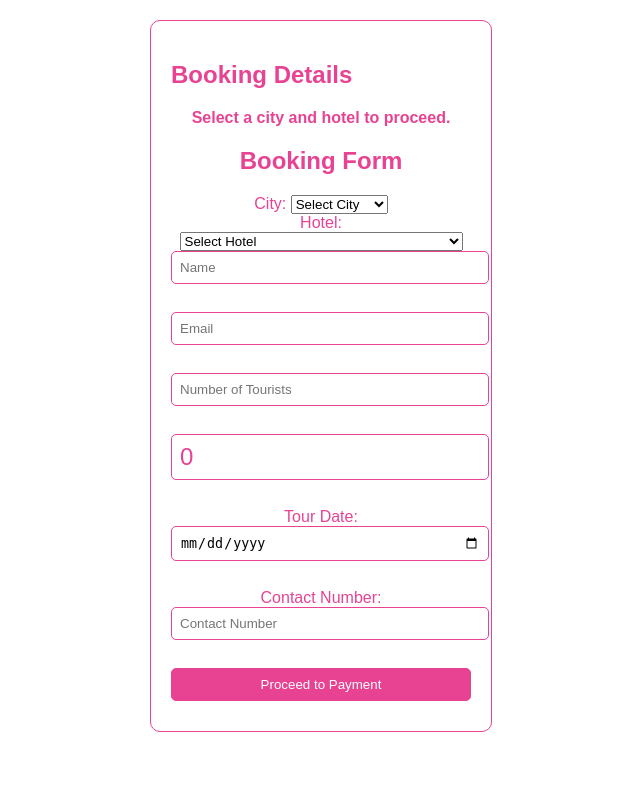
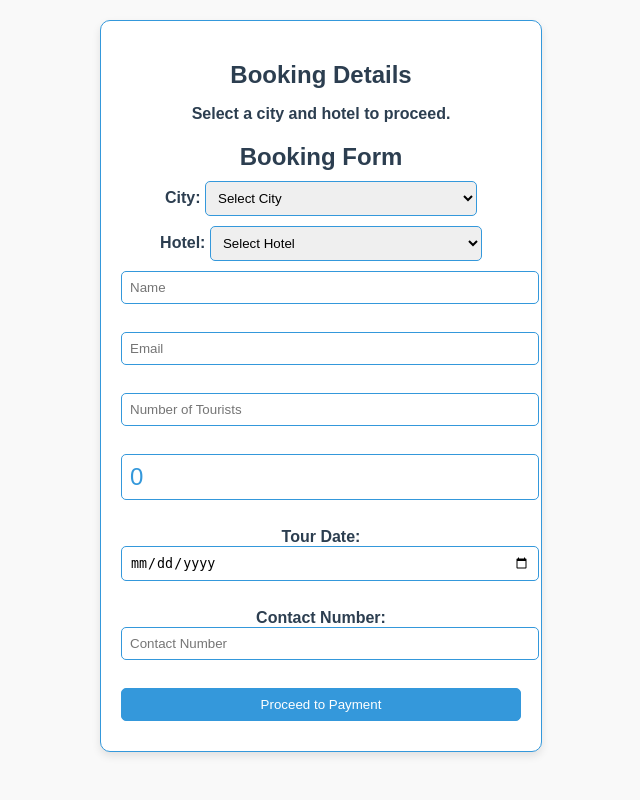
Before and after one commit to socolate12345/Travel-Booking-Website, a PHP site: page /booking.php in a window 1280 px wide. Shown: the whole page, without its empty margins (319-959 px from the left). Run offline with PHP 8.4, Linux system fonts and the light colour scheme; a user stored in the database is signed in; data comes from the database, SQL or seed files in the repository.

Commit message:
Add files via upload

```diff
--- a/css/booking.css
+++ b/css/booking.css
@@ -1,29 +1,65 @@
 /* Global Styles */
+.form-row {
+    display: flex;
+    justify-content: space-between;
+    align-items: center;
+    margin-bottom: 10px;
+}
+
+label, select {
+    box-sizing: border-box;
+}
+
+label {
+    width: 30%;
+    text-align: left;
+    font-weight: bold;
+}
+
+select {
+    width: 68%;
+    padding: 8px;
+    border: 1px solid #3498db;
+    border-radius: 5px;
+    margin-bottom: 10px;
+}
+.form-row {
+    display: flex;
+    justify-content: space-between;
+    align-items: center;
+    margin-bottom: 10px;
+}
+
 body {
-    background-color: #fff; /* White background */
-    color: #e84393; /* Pink text color */
+    background-color: #f9f9f9;
+    color: #2c3e50;
     font-family: Arial, sans-serif;
     margin: 0;
     padding: 0;
 }
 
 h2 {
-    color: #e84393; /* Pink color for headings */
+    color: #2c3e50;
+    text-align: center;
+    margin-bottom: 10px;
 }
 
 /* Card Container Styles */
 .card-container {
-    background-color: #fff; /* White background for the card */
-    border: 1px solid #e84393; /* Pink border */
+    background-color: #fff;
+    border: 1px solid #3498db;
     border-radius: 10px;
-    width: 300px; /* Adjust width as needed */
+    width: 90%;
+    max-width: 400px;
     margin: 20px auto;
     padding: 20px;
+    box-shadow: 0 4px 8px rgba(0, 0, 0, 0.1);
 }
 
 /* Form Styles */
 form {
     text-align: center;
+    margin-top: 10px;
 }
 
 input[type="text"],
@@ -36,7 +72,7 @@
     width: 100%;
     margin-bottom: 10px;
     padding: 8px;
-    border: 1px solid #e84393; /* Pink border */
+    border: 1px solid #3498db;
     border-radius: 5px;
 }
 
@@ -45,7 +81,8 @@
 input[type="date"]:focus,
 input[type="tel"]:focus,
 button:focus {
-    outline: none;
+    outline: 2px solid #5dade2;
+    outline-offset: 2px;
 }
 
 /* Cost Display Styles */
@@ -55,17 +92,17 @@
 }
 
 #calculatedCost {
-    color: #e84393; /* Pink text color for cost */
+    color: #3498db;
     font-size: 24px;
 }
 
 /* Button Styles */
 button {
-    background-color: #e84393; /* Pink background for the button */
-    color: #fff; /* White text color */
+    background-color: #3498db;
+    color: #fff;
     cursor: pointer;
 }
 
 button:hover {
-    background-color: #ff6384; /* Lighter pink on hover */
+    background-color: #5dade2;
 }
```
Also changed, not shown: css/hotels.css (+9 -10 lines), css/login.css (+16 -15 lines), css/style.css (+53 -39 lines), css/viewjourney.css (+10 -9 lines).
